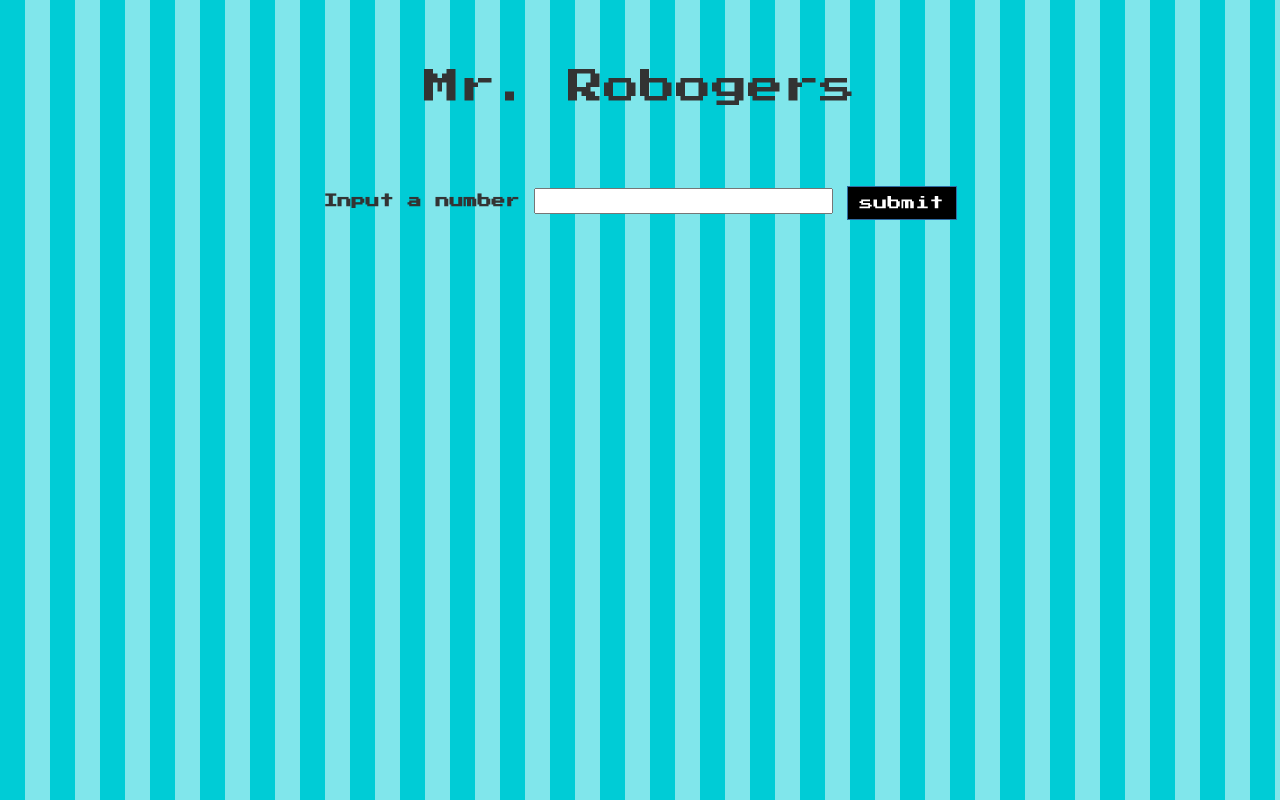
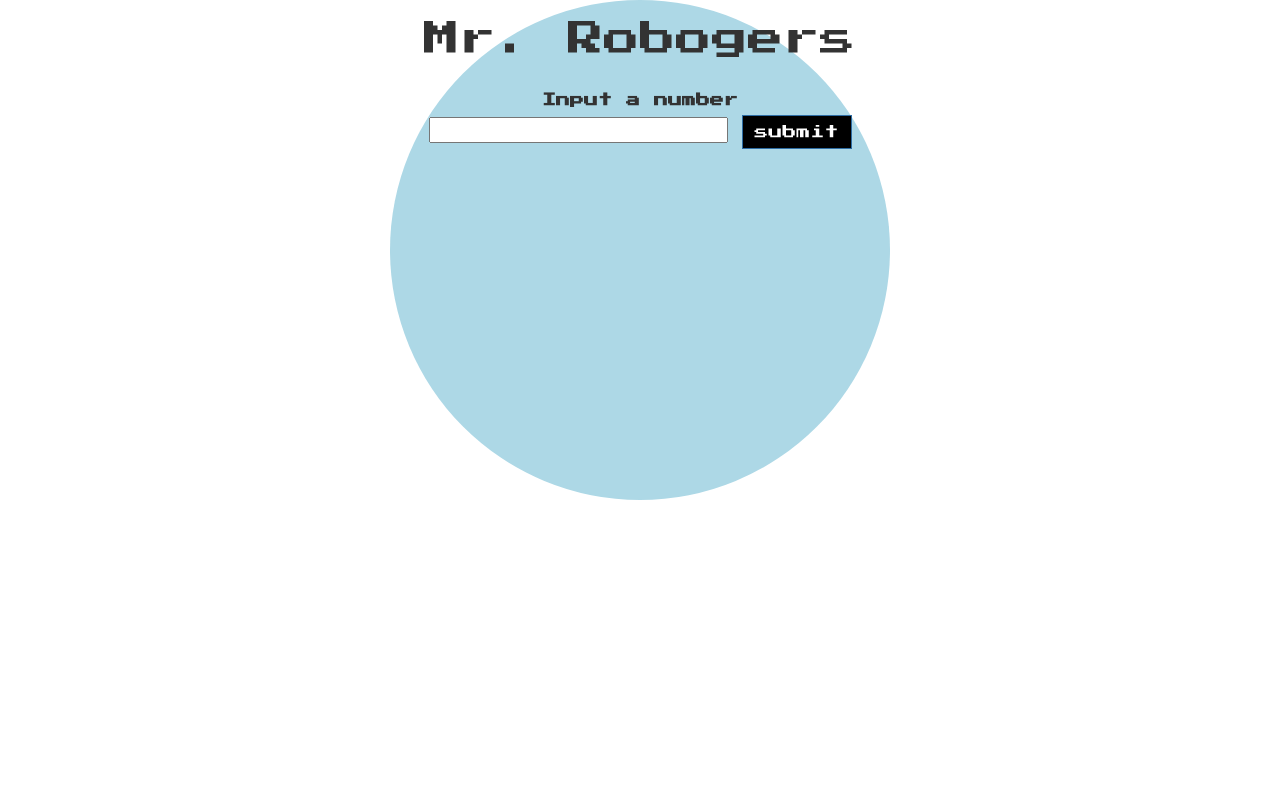
Before and after one commit to GrantEadie/robogers-neighborhood, a plain HTML site: page index.html in a window 1280 px wide. Drawn offline with Linux system fonts and the light colour scheme.

Commit message:
Layout test.

```diff
--- a/css/styles.css
+++ b/css/styles.css
@@ -18,13 +18,18 @@
   background-color: black;
 }
 
-body{
-  background-color: #00ccd6;
-background-image: linear-gradient(90deg, transparent 50%,
-  rgba(255,255,255,.5) 50%);
-background-size: 50px 50px;
-}
-
 .jumbotron {
   background: transparent;
 }
+
+.circle {
+  background: lightblue;
+  border-radius: 50%;
+  width: 500px;
+  height: 500px;
+  margin: 0 auto;
+}
+
+.center{
+  padding: 10rem
+}
--- a/index.html
+++ b/index.html
@@ -10,8 +10,9 @@
 </head>
 
   <body>
-    <div class="container">
-      <h1 class="jumbotron vg">Mr. Robogers</h1>
+    <div class="container circle">
+      <h1 class="vg">Mr. Robogers</h1>
+      <br>
       <form id="formOne">
         <div class="form-group vg">
           <label>Input a number</label>
@@ -24,6 +25,5 @@
         </p>
     </div>
 
-
   </body>
 </html>
```
